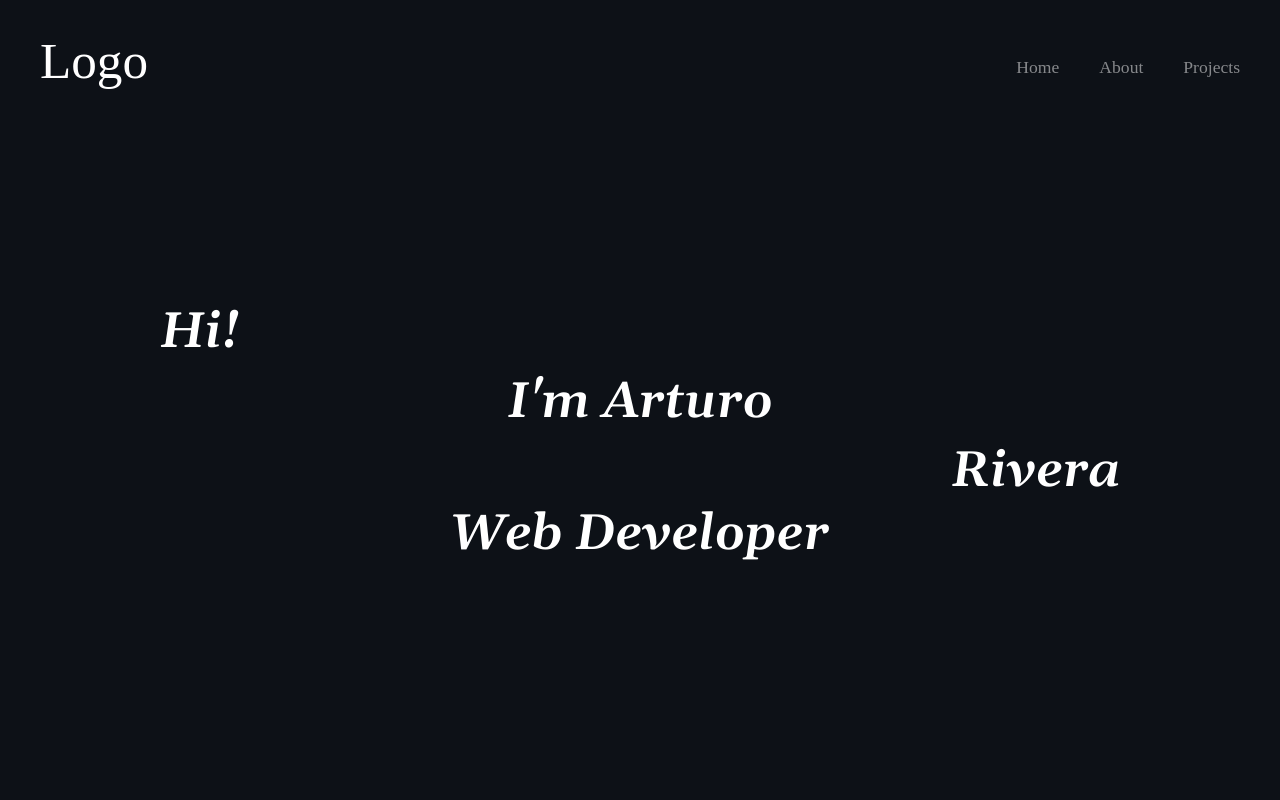
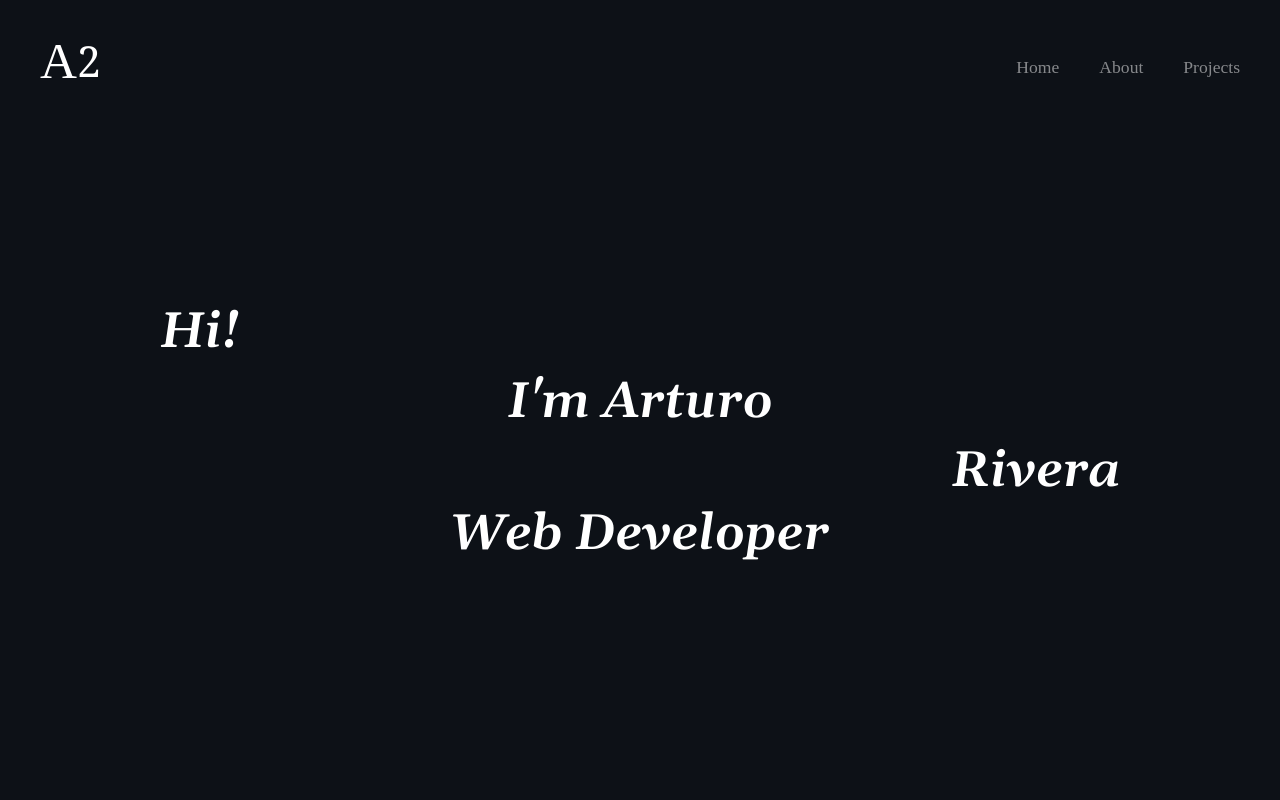
Before and after one commit to Houser97/Portfolio, a React (Create React App) app: page / in a window 1280 px wide. Shown: the top 800 px of the page. Built offline with nearby package versions, Linux system fonts and the light colour scheme.

Commit message:
Set logo

```diff
--- a/src/components/Footer.js
+++ b/src/components/Footer.js
@@ -4,7 +4,7 @@ import '../styles/Footer.css';
 const Footer = () => {
   return (
     <div className='app__footer'>
-      <div className='app_header-logo'>Logo</div>
+      <div className='app_header-logo'>A<sup>2</sup></div>
       <div className='contact-links'>
         <div className='email contact-link'>
           <svg className='svg-footer' viewBox="0 0 24 24">
--- a/src/components/Header.js
+++ b/src/components/Header.js
@@ -26,7 +26,7 @@ const Header = () => {
     <header>
         <div className={`header-backgound ${isAtTop ? '':'not-at-top-header'}`}></div>
         <div className={`app__header-subcontainer ${isAtTop ? '':'not-at-top'}`}>
-            <div className='app_header-logo'>Logo</div>
+            <div className='app_header-logo'>A<sup>2</sup></div>
 
             <div className='app__header-btns'>
               <NavLinks />
```
